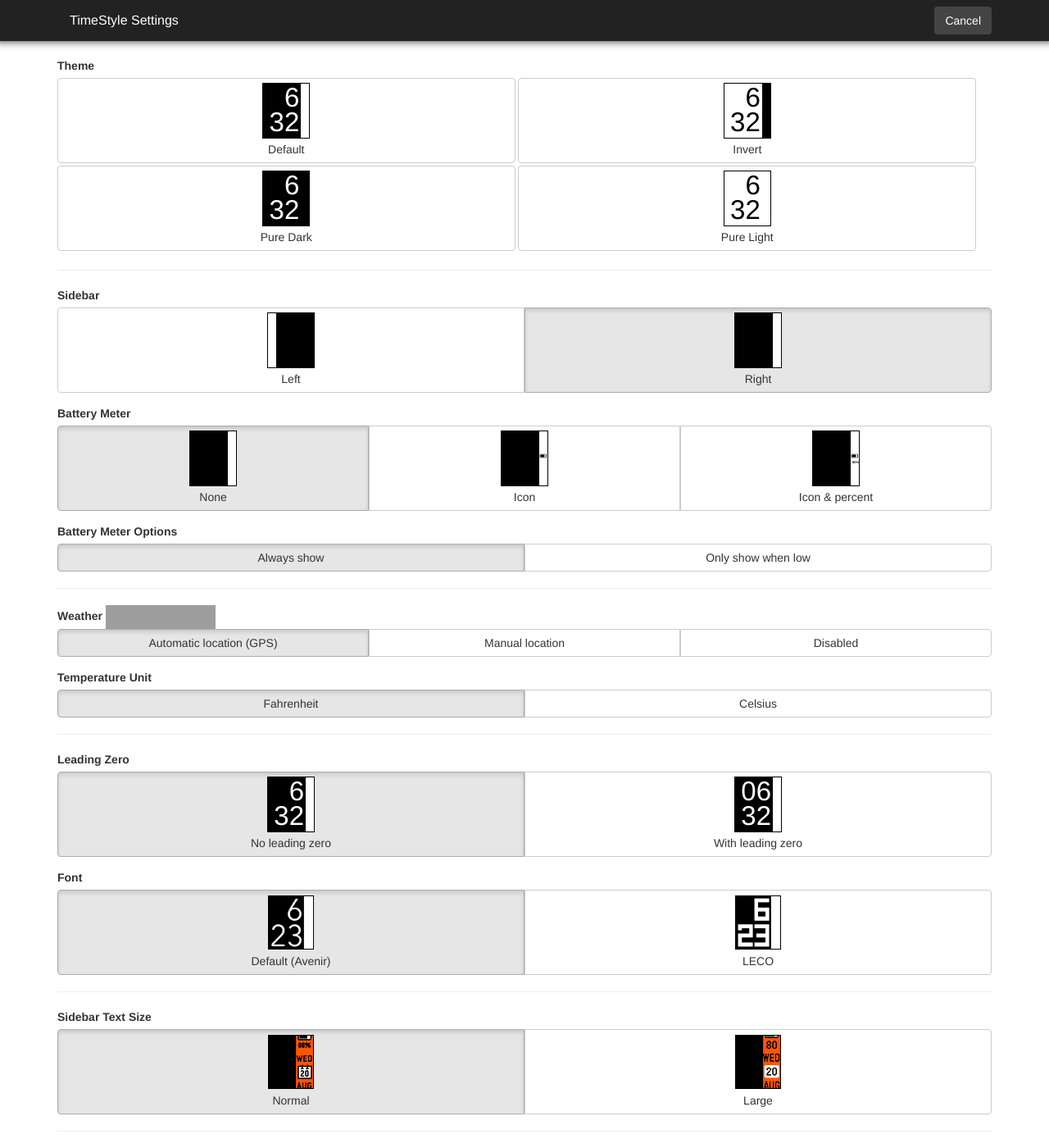
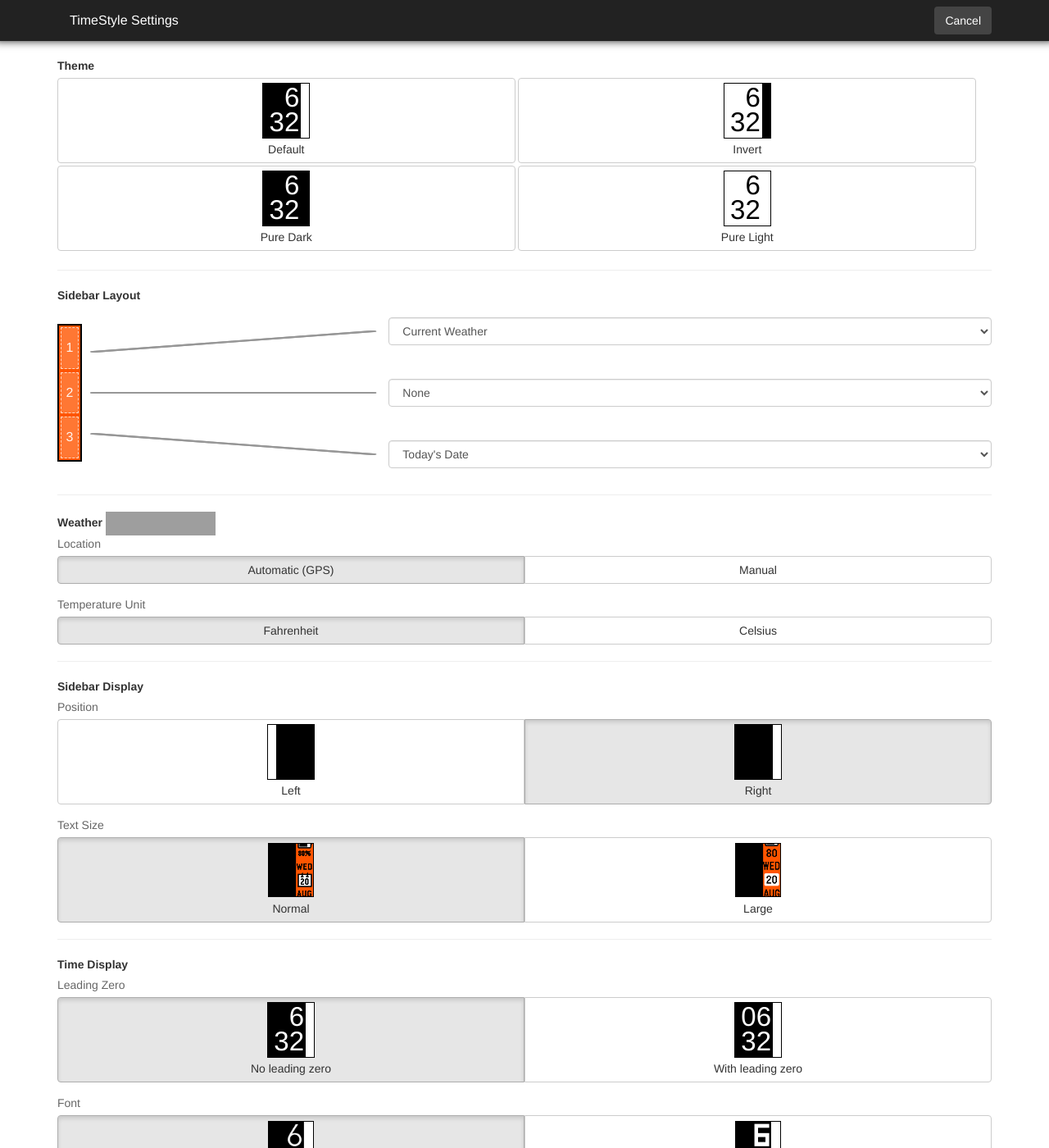
Before and after one commit to freakified/TimeStylePebble, a Jekyll site: the page built from config_bw.html, in a window 1280 px wide and 1400 px high. Shown: the whole window at 82% size. Built offline with Jekyll 4.4.1, drawn with Linux system fonts in a browser that asks for light colours; nearby versions of some CDN libraries; some of the changed text lies outside the part shown; grey boxes are pictures that could not be loaded.

Commit message:
Added new settings for widgets

```diff
--- a/_includes/config_common_options.html
+++ b/_includes/config_common_options.html
@@ -1,5 +1,135 @@
 <hr>
-<label>Sidebar </label>
+<label>Sidebar Layout</label>
+<div id="sidebar_layout_section">
+  <div class="col">
+    <div id="sidebar_layout_preview">
+      <div class="widget_preview">1</div>
+      <div class="widget_preview">2</div>
+      <div class="widget_preview">3</div>
+    </div>
+  </div>
+  <img class="col" id="sidebar_preview_lines" src="images/lines.svg" height="155" />
+  <div class="col">
+    <select class="form-control" id="widget_0_selector">
+      <option value="0">None</option>
+      <optgroup label="Time &amp; Date">
+        <option value="3">Alternate Time Zone</option>
+        <option value="4">Today's Date</option>
+        <option value="5">Seconds</option>
+        <option value="6">Week Number</option>
+      </optgroup>
+      <optgroup label="Watch Status">
+        <option value="2">Battery Meter</option>
+      </optgroup>
+      <optgroup label="Weather">
+        <option value="7">Current Weather</option>
+        <option value="8">Today's Forecast</option>
+        <option value="9">Tomorrow's Forecast</option>
+      </optgroup>
+    </select>
+    <select class="form-control" id="widget_1_selector">
+      <option value="0">None</option>
+      <optgroup label="Time &amp; Date">
+        <option value="3">Alternate Time Zone</option>
+        <option value="4">Today's Date</option>
+        <option value="5">Seconds</option>
+        <option value="6">Week Number</option>
+      </optgroup>
+      <optgroup label="Watch Status">
+        <option value="2">Battery Meter</option>
+      </optgroup>
+      <optgroup label="Weather">
+        <option value="7">Current Weather</option>
+        <option value="8">Today's Forecast</option>
+        <option value="9">Tomorrow's Forecast</option>
+      </optgroup>
+    </select>
+    <select class="form-control" id="widget_2_selector">
+      <option value="0">None</option>
+      <optgroup label="Time &amp; Date">
+        <option value="3">Alternate Time Zone</option>
+        <option value="4">Today's Date</option>
+        <option value="5">Seconds</option>
+        <option value="6">Week Number</option>
+      </optgroup>
+      <optgroup label="Watch Status">
+        <option value="2">Battery Meter</option>
+      </optgroup>
+      <optgroup label="Weather">
+        <option value="7">Current Weather</option>
+        <option value="8">Today's Forecast</option>
+        <option value="9">Tomorrow's Forecast</option>
+      </optgroup>
+    </select>
+  </div>
+</div>
+<hr>
+<div id="widget_battery_settings">
+  <label>Battery Meter</label>
+  <div id="battery_meter_setting" class="form-group" >
+    <label class="subtle">Style</label>
+    <div class="btn-group btn-group-justified"  data-toggle="buttons">
+      <label class="btn btn-default" data-setting="icon-only" >
+        <input type="radio" name="options" autocomplete="off">
+        <img src="images/battery_meter.png" width="30" height="30" ><br />
+        Icon
+      </label>
+      <label class="btn btn-default" data-setting="icon-and-percent" >
+        <input type="radio" name="options" autocomplete="off">
+        <img src="images/battery_meter_with_percent.png" width="30" height="30" ><br />
+        Icon &amp; percent
+      </label>
+    </div>
+  </div>
+  <div id="only_show_battery_when_low_setting" class="form-group">
+    <label class="subtle">Visibility</label>
+    <div class="btn-group btn-group-justified"  data-toggle="buttons">
+      <label class="btn btn-default" data-setting="yes">
+        <input type="radio" name="options" id="option1" autocomplete="off">
+        Only when low
+      </label>
+      <label class="btn btn-default" data-setting="no">
+        <input type="radio" name="options" id="option2" autocomplete="off">
+        Always
+      </label>
+    </div>
+  </div>
+  <hr>
+</div>
+<div id="widget_weather_settings">
+  <label>Weather</label>
+  <a href="https://www.yahoo.com/?ilc=401" target="_blank"> <img src="https://poweredby.yahoo.com/purple_retina.png" width="134" height="29"/> </a>
+  <br>
+  <label class="subtle">Location</label>
+  <div id="weather_setting" class="form-group" >
+    <div class="btn-group btn-group-justified"  data-toggle="buttons">
+      <label class="btn btn-default" data-setting="auto" >
+        <input type="radio" name="options" autocomplete="off"> Automatic (GPS)
+      </label>
+      <label class="btn btn-default" data-setting="manual" >
+        <input type="radio" name="options" autocomplete="off" id="weather_setting_manual"> Manual
+      </label>
+    </div>
+    <div class="form_group collapse" id="manual_weather_loc_setting_area">
+      <input type="text" class="form-control" style="margin-top: 15px" id="weather_loc" placeholder='e.g. "San Francisco CA US", or "94101 US"'>
+    </div>
+  </div>
+  <label class="subtle">Temperature Unit</label>
+  <div id="units_setting" class="form-group" >
+    <div class="btn-group btn-group-justified"  data-toggle="buttons">
+      <label class="btn btn-default" data-setting="f" >
+        <input type="radio" name="options" autocomplete="off"> Fahrenheit
+      </label>
+      <label class="btn btn-default" data-setting="c" >
+        <input type="radio" name="options" autocomplete="off"> Celsius
+      </label>
+    </div>
+  </div>
+  <hr>
+</div>
+
+<label>Sidebar Display</label><br>
+<label class="subtle">Position</label>
 <div id="sidebar_position_setting" class="form-group">
   <div class="btn-group btn-group-justified"  data-toggle="buttons">
     <label class="btn btn-default" data-setting="left">
@@ -13,71 +143,24 @@
       Right
     </label></div>
 </div>
-<label>Battery Meter</label>
-<div id="battery_meter_setting" class="form-group" >
+<label class="subtle">Text Size</label>
+<div id="use_large_sidebar_font_setting" class="form-group" >
   <div class="btn-group btn-group-justified"  data-toggle="buttons">
     <label class="btn btn-default" data-setting="no" >
       <input type="radio" name="options" autocomplete="off">
-      <div class="example_face"></div>
-      None
-    </label>
+      <img class="example_img" src="images/sidebar-preview-default.png" width="56" height="66">
+      Normal
+      </label>
     <label class="btn btn-default" data-setting="yes" >
       <input type="radio" name="options" autocomplete="off">
-      <div class="example_face with_battery_meter"></div>
-      Icon
-    </label>
-    <label class="btn btn-default" data-setting="yes-with-pct" >
-      <input type="radio" name="options" autocomplete="off">
-      <div class="example_face with_battery_meter with_battery_pct"></div>
-      Icon &amp; percent
-    </label>
-  </div>
-</div>
-<label>Battery Meter Options</label>
-<div id="only_show_battery_when_low_setting" class="form-group">
-  <div class="btn-group btn-group-justified"  data-toggle="buttons">
-    <label class="btn btn-default" data-setting="no">
-      <input type="radio" name="options" id="option2" autocomplete="off">
-      Always show
-    </label>
-    <label class="btn btn-default" data-setting="yes">
-      <input type="radio" name="options" id="option1" autocomplete="off">
-      Only show when low
-    </label>
+      <img class="example_img" src="images/sidebar-preview-large.png" width="56" height="66">
+      Large
+      </label>
   </div>
 </div>
 <hr>
-<label>Weather</label>
-<a href="https://www.yahoo.com/?ilc=401" target="_blank"> <img src="https://poweredby.yahoo.com/purple_retina.png" width="134" height="29"/> </a>
-<div id="weather_setting" class="form-group" >
-  <div class="btn-group btn-group-justified"  data-toggle="buttons">
-    <label class="btn btn-default" data-setting="auto" >
-      <input type="radio" name="options" autocomplete="off"> Automatic location (GPS)
-    </label>
-    <label class="btn btn-default" data-setting="manual" >
-      <input type="radio" name="options" autocomplete="off" id="weather_setting_manual"> Manual location
-    </label>
-    <label class="btn btn-default" data-setting="disable" >
-      <input type="radio" name="options" autocomplete="off"> Disabled
-    </label>
-  </div>
-  <div class="form_group collapse" id="manual_weather_loc_setting_area">
-    <input type="text" class="form-control" style="margin-top: 15px" id="weather_loc" placeholder='e.g. "San Francisco CA US", or "94101 US"'>
-  </div>
-</div>
-<label>Temperature Unit</label>
-<div id="units_setting" class="form-group" >
-  <div class="btn-group btn-group-justified"  data-toggle="buttons">
-    <label class="btn btn-default" data-setting="f" >
-      <input type="radio" name="options" autocomplete="off"> Fahrenheit
-    </label>
-    <label class="btn btn-default" data-setting="c" >
-      <input type="radio" name="options" autocomplete="off"> Celsius
-    </label>
-  </div>
-</div>
-<hr>
-<label>Leading Zero</label>
+<label>Time Display</label><br>
+<label class="subtle">Leading Zero</label>
 <div id="time_leading_zero_setting" class="form-group" >
   <div class="btn-group btn-group-justified"  data-toggle="buttons">
     <label class="btn btn-default" data-setting="no" >
@@ -92,7 +175,7 @@
     </label>
   </div>
 </div>
-<label>Font</label>
+<label class="subtle">Font</label>
 <div id="clock_font_setting" class="form-group" >
   <div class="btn-group btn-group-justified"  data-toggle="buttons">
     <label class="btn btn-default" data-setting="default" >
@@ -108,24 +191,8 @@
   </div>
 </div>
 <hr>
-<label>Sidebar Text Size</label>
-<div id="use_large_sidebar_font_setting" class="form-group" >
-  <div class="btn-group btn-group-justified"  data-toggle="buttons">
-    <label class="btn btn-default" data-setting="no" >
-      <input type="radio" name="options" autocomplete="off">
-      <img class="example_img" src="images/sidebar-preview-default.png" width="56" height="66">
-      Normal
-      </label>
-    <label class="btn btn-default" data-setting="yes" >
-      <input type="radio" name="options" autocomplete="off">
-      <img class="example_img" src="images/sidebar-preview-large.png" width="56" height="66">
-      Large
-      </label>
-  </div>
-</div>
-<hr>
 <label>Vibration</label><br>
-<label>If the connection to the phone is lost</label>
+<label class="subtle">If the connection to the phone is lost</label>
 <div id="bluetooth_vibe_setting" class="form-group" >
   <div class="btn-group btn-group-justified"  data-toggle="buttons">
     <label class="btn btn-default" data-setting="no" >
@@ -136,24 +203,23 @@
     </label>
   </div>
 </div>
-<label>On interval</label>
+<label class="subtle">On interval</label>
 <div id="hourly_vibe_setting" class="form-group" >
   <div class="btn-group btn-group-justified"  data-toggle="buttons">
     <label class="btn btn-default" data-setting="no" >
       <input type="radio" name="options" autocomplete="off">No vibration
     </label>
     <label class="btn btn-default" data-setting="half" >
-      <input type="radio" name="options" autocomplete="off">Vibrate every 30 minutes
+      <input type="radio" name="options" autocomplete="off">Every 30 minutes
     </label>
     <label class="btn btn-default" data-setting="yes" >
-      <input type="radio" name="options" autocomplete="off">Vibrate every hour
+      <input type="radio" name="options" autocomplete="off">Every hour
     </label>
   </div>
 </div>
 <hr>
 <label>Language</label>
 <select id="language_selection" class="form-control">
-  <option data-setting="-1" selected>(No change)</option>
   <option data-setting="15">Català</option>
   <option data-setting="7">Čeština</option>
   <option data-setting="2">Deutsch</option>
--- a/_includes/config_theme_color.html
+++ b/_includes/config_theme_color.html
@@ -1,4 +1,4 @@
-<label>Color Theme</label>
+<label>Colors</label>
 
 <ul id="ColorSelectorTabs" class="nav nav-tabs" role="tablist">
   <li role="presentation" class="active"><a href="#tab_presetcolors" id="home-tab" role="tab" data-toggle="tab" aria-controls="home" aria-expanded="true"><span class="glyphicon glyphicon-star"></span> Presets</a></li>
--- a/css/custom.scss
+++ b/css/custom.scss
@@ -4,6 +4,11 @@
 
 .btn {
   white-space: normal;
+}
+
+.subtle {
+  font-weight: normal;
+  color: #666;
 }
 
 .example_face {
@@ -29,29 +34,6 @@
   &.sidebar_left {
     border-right: 0 none;
     border-left: 10px solid #FFFFFF;
-  }
-
-  &.with_battery_meter:after {
-    content: '';
-    position: absolute;
-    height: 10px;
-    width: 10px;
-    top: 25px;
-    right: -10px;
-    background: url('../images/battery_meter.png');
-    background-size: 10px 10px;
-  }
-
-  &.with_battery_pct:before {
-    content: '80%';
-    position: absolute;
-    height: 10px;
-    width: 10px;
-    top: 23px;
-    right: -10px;
-    font-size: 4px;
-    color: black;
-    font-weight: bold;
   }
 }
 
@@ -156,3 +138,59 @@
     width: 86px;
   }
 }
+
+#sidebar_layout_section {
+  display: flex;
+  align-items: center;
+  flex-direction: row;
+
+  .col:first-child {
+    width: 40px;
+  }
+
+  .col:nth-child(2) {
+    flex-grow: 1;
+    background: url('../images/lines.svg');
+    background-size: 100% 100%;
+    height: 155px;
+  }
+
+  .col:nth-child(3) {
+    flex-grow: 10;
+    margin-left: 10px;
+
+    select:nth-child(2) {
+      margin: 41px 0;
+    }
+  }
+
+  .col:nth-child(4) {
+    width: 40px;
+    margin-left: 10px;
+
+    button:nth-child(2) {
+      margin: 41px 0;
+    }
+  }
+}
+
+#sidebar_layout_preview {
+  height: 168px;
+  border: 2px solid black;
+  color: rgba(255,255,255,0.9);
+  font-size: 16px;
+  background-color: #FF5500;
+  width: 30px;
+  margin: 20px 0;
+  display: flex;
+  flex-direction: column;
+}
+
+.widget_preview {
+  flex-grow: 1;
+  text-align: center;
+  border: 1px dashed rgba(255,255,255,0.7);
+  background-color: rgba(255,255,255,0.2);
+  padding-top: 13px;
+  margin: 2px;
+}
--- a/js/config.js
+++ b/js/config.js
@@ -1,3 +1,4 @@
+var CURRENT_SETTINGS_VERSION = 4;
 
 // if we have any persistent data saved, load it in
 $(document).ready(function() {
@@ -18,37 +19,54 @@ function loadPreviousSettings() {
   // load the previous settings
   var savedSettings = JSON.parse(window.localStorage.getItem('savedSettings'));
 
+  // TODO: migrate the settings if the settings_version key isn't found
+
   if(!savedSettings) {
     // if there are no settings set, load the default settings
     savedSettings = {
-      battery_meter_setting: 'no',
-      bluetooth_vibe_setting: 'no',
-      clock_font_setting: 'default',
+      // color settings
       color_bg: '000000',
       color_sidebar: 'ff5500',
       color_time: 'ff5500',
-      disable_weather: 'no',
+      sidebar_text_color: '000000',
+
+      // general settings
+      language_id: 0, // english
+      leading_zero_setting: 'no',
+      clock_font_setting: 'default',
+
+      // vibration settings
+      bluetooth_vibe_setting: 'no',
       hourly_vibe_setting: 'no',
-      language_id: 0,
-      leading_zero_setting: 'no',
+
+      // sidebar settings
+      widget_0_id: '7', // current weather
+      widget_1_id: '0', // empty
+      widget_2_id: '4', // today's date
+      sidebar_position: 'right',
+      use_large_sidebar_font_setting: 'no',
+
+      // weather widget settings
+      units: 'f',
+      weather_loc: '',
+      weather_setting: 'auto',
+
+      // battery widget settings
       only_show_battery_when_low_setting: 'no',
-      sidebar_position: 'right',
-      sidebar_text_color: '000000',
-      units: 'f',
-      use_large_sidebar_font_setting: 'no',
-      weather_loc: '',
-      weather_setting: 'auto'
+      battery_meter_setting: 'icon-only',
+
+      // version key used for migrations
+      settings_version: CURRENT_SETTINGS_VERSION
     };
 
-    // also load the default color settings:
+    // load the color settings
     window.localStorage.setItem('time-color', savedSettings.color_time);
     window.localStorage.setItem('time-bg-color', savedSettings.color_bg);
     window.localStorage.setItem('sidebar-color', savedSettings.color_sidebar);
     window.localStorage.setItem('sidebar-text-color', savedSettings.sidebar_text_color);
   }
 
-  console.log(savedSettings);
-
+  // load checkbox settings
   loadSettingCheckbox('sidebar_position_setting', savedSettings.sidebar_position);
   loadSettingCheckbox('units_setting', savedSettings.units);
   loadSettingCheckbox('bluetooth_vibe_setting', savedSettings.bluetooth_vibe_setting);
@@ -58,21 +76,27 @@ function loadPreviousSettings() {
   loadSettingCheckbox('time_leading_zero_setting', savedSettings.leading_zero_setting);
   loadSettingCheckbox('clock_font_setting', savedSettings.clock_font_setting);
   loadSettingCheckbox('use_large_sidebar_font_setting', savedSettings.use_large_sidebar_font_setting);
-  loadSettingCheckbox('disable_weather', savedSettings.disable_weather);
   loadSettingCheckbox('weather_setting', savedSettings.weather_setting);
 
+  // load weather location
   $('#weather_loc').val(savedSettings.weather_loc);
 
   if(savedSettings.weather_setting == 'manual') {
     $('#manual_weather_loc_setting_area').collapse('show');
   }
 
+  // load language selector
   if(savedSettings.language_id !== undefined) {
     $('#language_selection option[data-setting="' + savedSettings.language_id + '"]').prop('selected', true);
   }
 
+  // load sidebar widget settings
+  $('#widget_0_selector').val(savedSettings.widget_0_id);
+  $('#widget_1_selector').val(savedSettings.widget_1_id);
+  $('#widget_2_selector').val(savedSettings.widget_2_id);
 
-
+  // update the widget settings sections to only show ones that are relevant
+  showOnlySelectedWidgetSettings();
 }
 
 function loadLastUsedColors() {
@@ -132,6 +156,55 @@ function presetSelected() {
 }
 
 $('#preset_selector label.btn').on('click', presetSelected);
+
+// handle changes to the sidebar layout dropdowns
+function sidebarWidgetSelectionChanged() {
+  var newSelection = $(this).val();
+
+  // find out what the other selections were
+  var otherSelections;
+  var changedID = $(this).attr('id');
+
+  var otherSelections = $('#sidebar_layout_section select:not(#' + changedID + ')');
+
+  // when a widget is selected, make sure that no other dropdowns also contain
+  // that widget. if one does, set it to "none"
+  if(newSelection != 0) {
+    for (var i = 0; i < otherSelections.length; i++) {
+      if($(otherSelections[i]).val() == newSelection) {
+        $(otherSelections[i]).val(0);
+      }
+    }
+  }
+
+  showOnlySelectedWidgetSettings();
+}
+
+function showOnlySelectedWidgetSettings() {
+  // show only the settings that pertain to the selected widget set
+
+  var selections = Array();
+
+  $('#sidebar_layout_section select').each(function() {
+    selections.push($(this).val());
+  });
+
+  // if the battery widget is there, show its settings
+  if(selections.indexOf('2') != -1) {
+    $('#widget_battery_settings').show();
+  } else {
+    $('#widget_battery_settings').hide();
+  }
+
+  // if any of the weather widgets are there, show the weather-related settings
+  if(selections.indexOf('7') != -1 || selections.indexOf('8') != -1 || selections.indexOf('9') != -1) {
+    $('#widget_weather_settings').show();
+  } else {
+    $('#widget_weather_settings').hide();
+  }
+}
+
+$('#sidebar_layout_section select').on('change', sidebarWidgetSelectionChanged);
 
 function setFormHasChanges() {
   $('#toolbar_nochanges').addClass('hidden');
@@ -203,11 +276,6 @@ function sendSettingsToWatch() {
   var config = {};
 
   // for each setting, check if we need to send it
-  if($('#time-color').val()) {
-    config.color_time = $('#time-color').val().substr(1);
-    window.localStorage.setItem('time-color', config.color_time);
-  }
-
   if($('#time-bg-color').val()) {
     config.color_bg = $('#time-bg-color').val().substr(1);
     window.localStorage.setItem('time-bg-color', config.color_bg);
@@ -218,13 +286,46 @@ function sendSettingsToWatch() {
     window.localStorage.setItem('sidebar-color', config.color_sidebar);
   }
 
+  if($('#time-color').val()) {
+    config.color_time = $('#time-color').val().substr(1);
+    window.localStorage.setItem('time-color', config.color_time);
+  }
+
   if($('#sidebar-text-color').val()) {
     config.sidebar_text_color = $('#sidebar-text-color').val().substr(1);
     window.localStorage.setItem('sidebar-text-color', config.sidebar_text_color);
   }
 
+  if($('#language_selection option:selected').data('setting') != -1) {
+    config.language_id = $('#language_selection option:selected').data('setting');
+  }
+
+  if($('#time_leading_zero_setting .btn.active')) {
+    config.leading_zero_setting = $('#time_leading_zero_setting .btn.active').data('setting');
+  }
+
+  if($('#clock_font_setting .btn.active')) {
+    config.clock_font_setting = $('#clock_font_setting .btn.active').data('setting');
+  }
+
+  if($('#bluetooth_vibe_setting .btn.active')) {
+    config.bluetooth_vibe_setting = $('#bluetooth_vibe_setting .btn.active').data('setting');
+  }
+
+  if($('#hourly_vibe_setting .btn.active')) {
+    config.hourly_vibe_setting = $('#hourly_vibe_setting .btn.active').data('setting');
+  }
+
+  config.widget_0_id = $('#widget_0_selector').val();
+  config.widget_1_id = $('#widget_1_selector').val();
+  config.widget_2_id = $('#widget_2_selector').val();
+
   if($('#sidebar_position_setting .btn.active').size() > 0) {
     config.sidebar_position = $('#sidebar_position_setting .btn.active').data('setting');
+  }
+
+  if($('#use_large_sidebar_font_setting .btn.active')) {
+    config.use_large_sidebar_font_setting = $('#use_large_sidebar_font_setting .btn.active').data('setting');
   }
 
   if($('#units_setting .btn.active').size() > 0) {
@@ -237,47 +338,22 @@ function sendSettingsToWatch() {
     config.weather_setting = weather_setting;
 
     if(weather_setting == 'auto') {
-      config.disable_weather = 'no';
       config.weather_loc = '';
     } else if(weather_setting == 'manual') {
-      config.disable_weather = 'no';
       config.weather_loc = $('#weather_loc').val();
-    } else if(weather_setting == 'disable') {
-      config.disable_weather = 'yes';
     }
   }
 
-  if($('#bluetooth_vibe_setting .btn.active')) {
-    config.bluetooth_vibe_setting = $('#bluetooth_vibe_setting .btn.active').data('setting');
-  }
-
-  if($('#language_selection option:selected').data('setting') != -1) {
-    config.language_id = $('#language_selection option:selected').data('setting');
+  if($('#only_show_battery_when_low_setting .btn.active')) {
+    config.only_show_battery_when_low_setting = $('#only_show_battery_when_low_setting .btn.active').data('setting');
   }
 
   if($('#battery_meter_setting .btn.active')) {
     config.battery_meter_setting = $('#battery_meter_setting .btn.active').data('setting');
   }
 
-  if($('#only_show_battery_when_low_setting .btn.active')) {
-    config.only_show_battery_when_low_setting = $('#only_show_battery_when_low_setting .btn.active').data('setting');
-  }
-
-  if($('#time_leading_zero_setting .btn.active')) {
-    config.leading_zero_setting = $('#time_leading_zero_setting .btn.active').data('setting');
-  }
-
-  if($('#clock_font_setting .btn.active')) {
-    config.clock_font_setting = $('#clock_font_setting .btn.active').data('setting');
-  }
-
-  if($('#use_large_sidebar_font_setting .btn.active')) {
-    config.use_large_sidebar_font_setting = $('#use_large_sidebar_font_setting .btn.active').data('setting');
-  }
-
-  if($('#hourly_vibe_setting .btn.active')) {
-    config.hourly_vibe_setting = $('#hourly_vibe_setting .btn.active').data('setting');
-  }
+  // add the version, in case we need to do more migrations
+  config.settings_version = CURRENT_SETTINGS_VERSION;
 
   // Save the configuration data to localStorage
   window.localStorage.setItem('savedSettings', JSON.stringify(config));
```
Also changed, not shown: images/battery_meter.png, images/battery_meter_with_percent.png (added), images/lines.svg (added).
